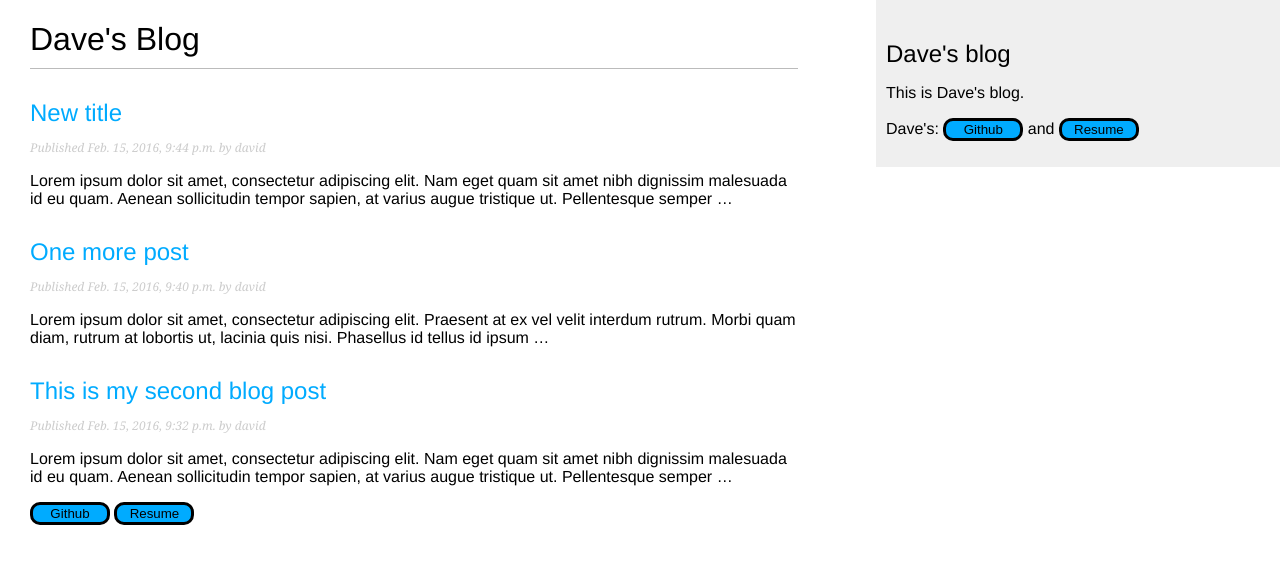
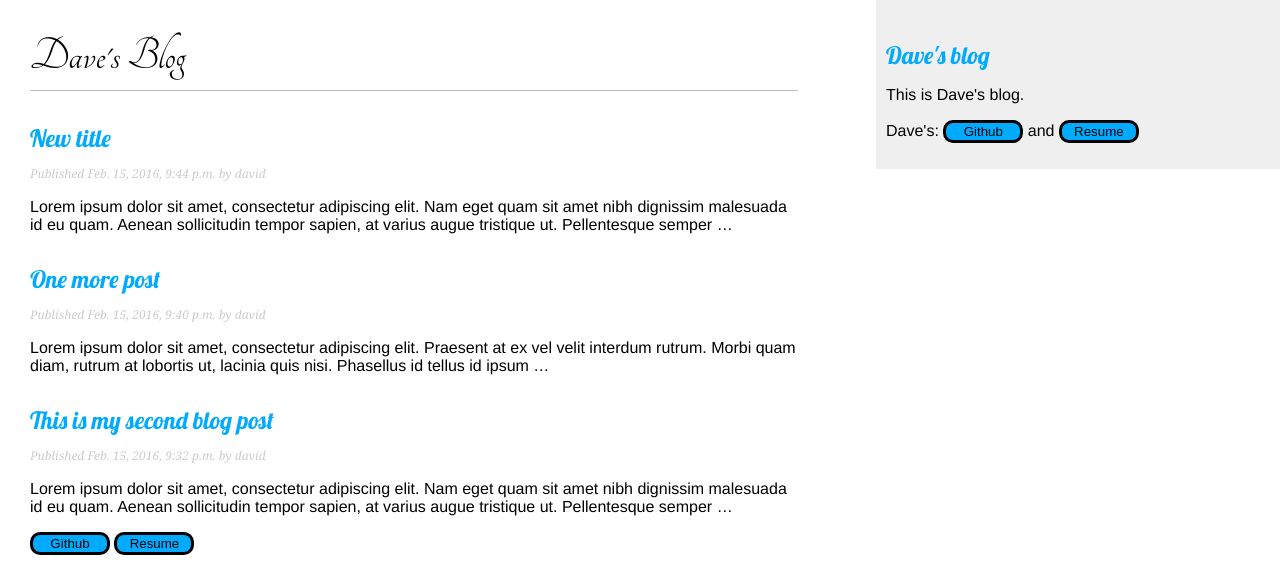
Before and after one commit to dwmorrison33/django-blog, a Django app: page /blog/ in a window 1280 px wide. Shown: the top 565 px of the page. Run offline with Django 3.2, Linux system fonts and the light colour scheme; data comes from the database, SQL or seed files in the repository; both versions use the stored data as it was after the commit.

Commit message:
changed fonts

```diff
--- a/blog/static/css/blog.css
+++ b/blog/static/css/blog.css
@@ -10,14 +10,18 @@ a {
 }
 
 h1 {
+    font-family: 'Tangerine', serif;
+    font-size: -webkit-xxx-large;
     font-weight:normal;
     border-bottom:1px solid #bbb;
     padding:0 0 10px 0;
 }
 
 h2 {
+    font-family: 'Lobster', serif;
     font-weight:normal;
     margin:30px 0 0;
+    color: #00abff;
 }
 
 #content {
--- a/blog/templates/blog/base.html
+++ b/blog/templates/blog/base.html
@@ -4,6 +4,8 @@
 <head>
     <title>{% block title %}{% endblock %}</title>
     <link href="{% static "css/blog.css" %}" rel="stylesheet">
+    <link rel="stylesheet" type="text/css" href="https://fonts.googleapis.com/css?family=Tangerine">
+    <link rel="stylesheet" type="text/css" href="https://fonts.googleapis.com/css?family=Lobster">
 </head>
 <body>
     <div id="content">
```
Also changed, not shown: db.sqlite3, 1 other file.
